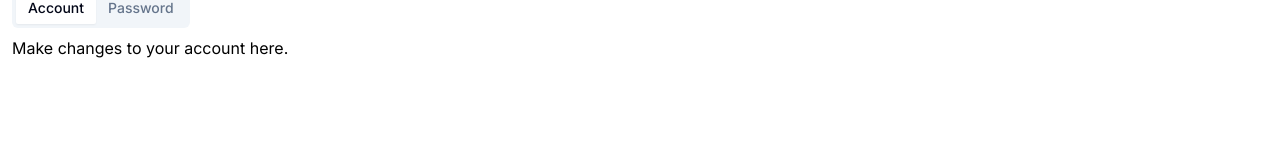
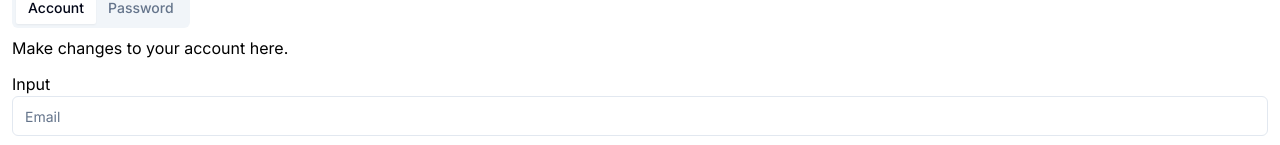
Before and after one commit to chemitaro/-shadcn_ui_trial, a Next.js app: page /playground in a window 1280 px wide. Shown: the part 703-848 px from the top of the page. Before the commit the page ends 800 px from the top, so only its background shows below. Built offline with nearby package versions, Linux system fonts and the light colour scheme.

Commit message:
Add Input component to PlaygroundPage

```diff
--- a/src/app/playground/page.tsx
+++ b/src/app/playground/page.tsx
@@ -34,7 +34,7 @@ import {
   SheetTrigger,
 } from "@/components/ui/sheet"
 import { Tabs, TabsContent, TabsList, TabsTrigger } from "@/components/ui/tabs"
-
+import { Input } from "@/components/ui/input"
 
 
 
@@ -142,7 +142,12 @@ export default function PlaygroundPage() {
           <TabsContent value="account">Make changes to your account here.</TabsContent>
           <TabsContent value="password">Change your password here.</TabsContent>
         </Tabs>
-
+      </div>
+      <div
+        className="m-3"
+      >
+        <p>Input</p>
+        <Input type="email" placeholder="Email" />
       </div>
     </>
   )
```
